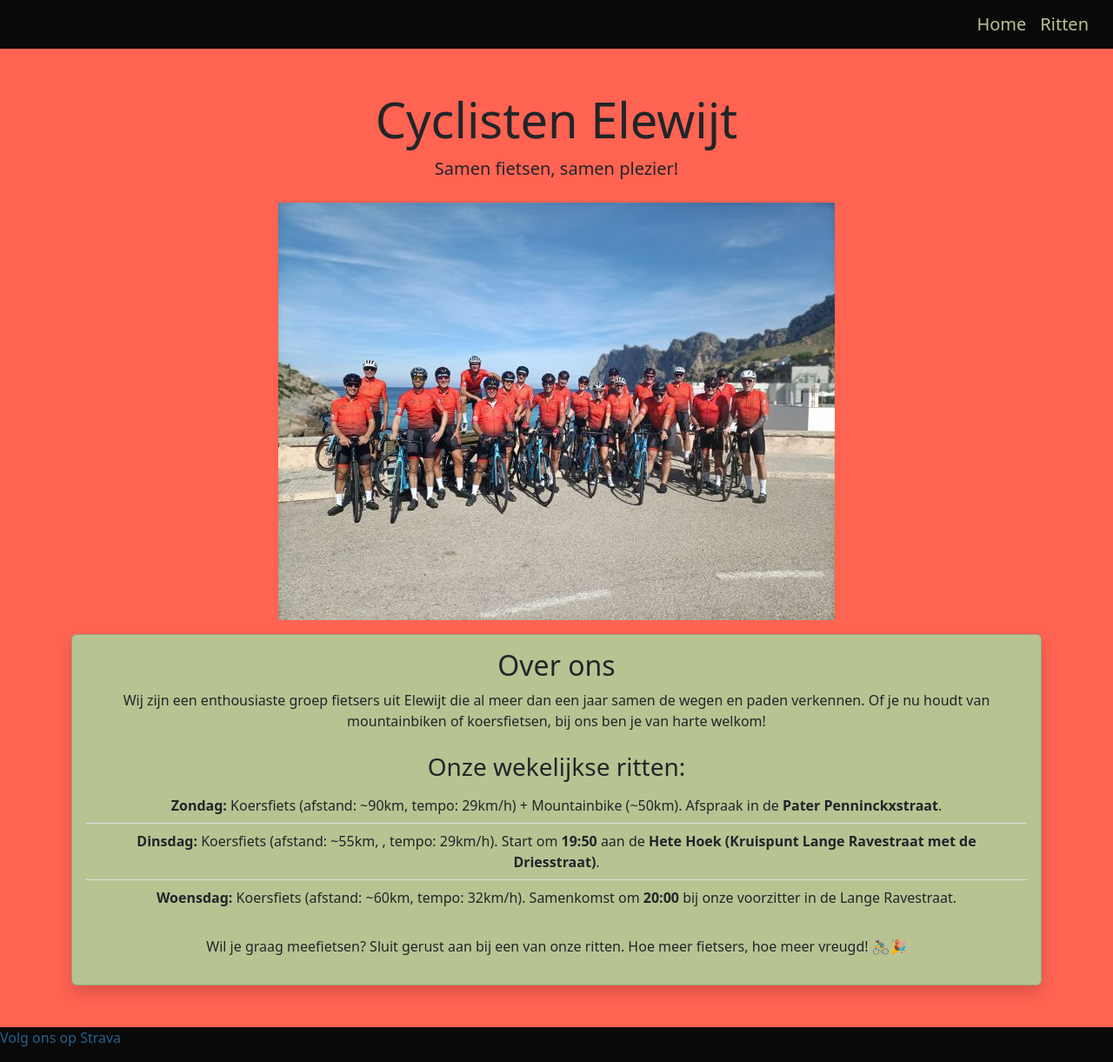
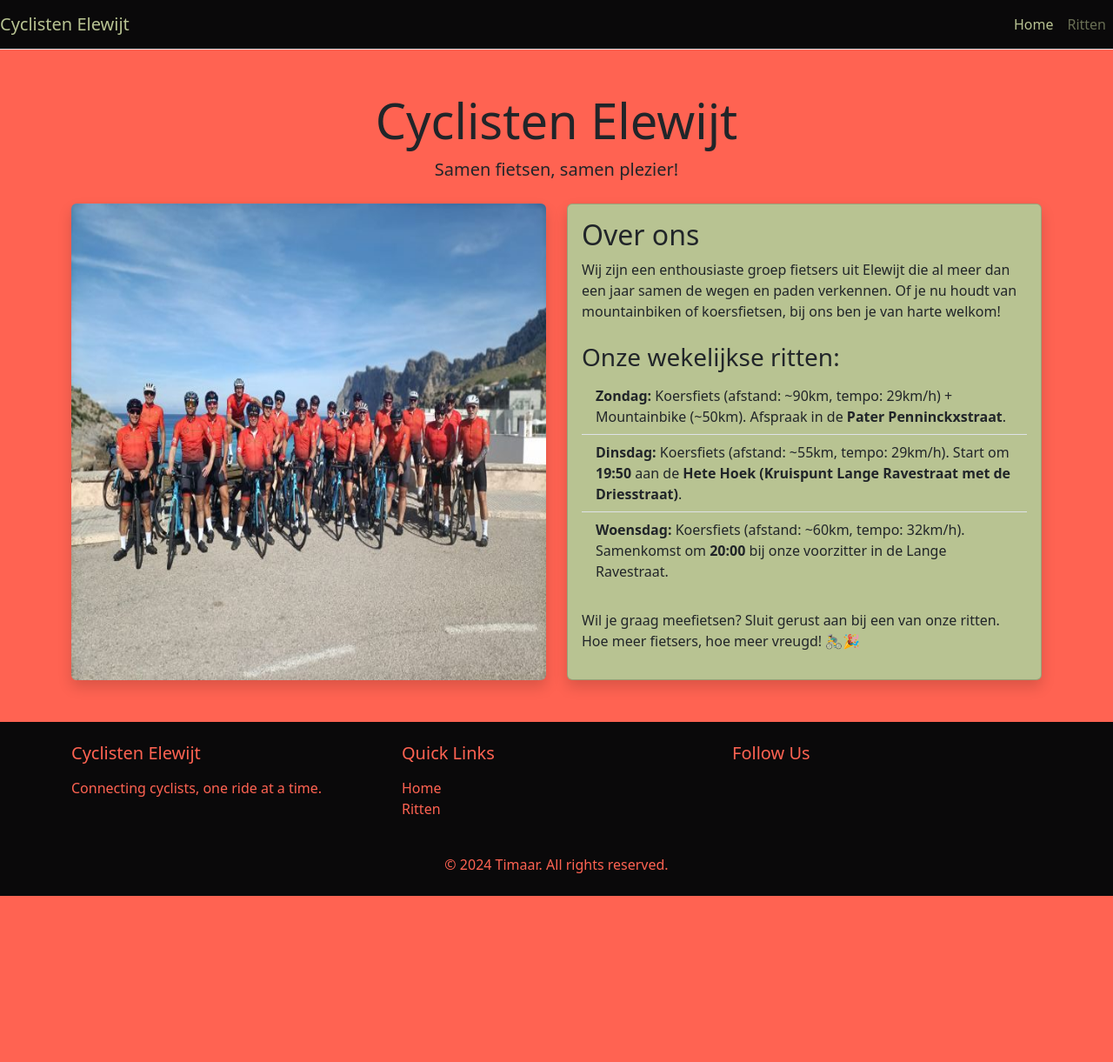
Before and after one commit to timaar/CyclistenElewijt, an Angular app: page / in a window 1280 px wide. Shown: the whole page at 87% size. After the commit the page ends 1030 px from the top, so only its background shows below. Built offline with nearby package versions, Linux system fonts and the light colour scheme.

Commit message:
feat() navbar routing

```diff
--- a/src/app/app.routes.ts
+++ b/src/app/app.routes.ts
@@ -1,4 +1,4 @@
-import { Routes } from '@angular/router';
+import {Routes} from '@angular/router';
 import {RittenComponent} from './ritten/ritten.component';
 import {HomeComponent} from './home/home.component';
 
--- a/src/app/footer/footer.component.html
+++ b/src/app/footer/footer.component.html
@@ -1,3 +1,42 @@
-<div class="nav bg-dark ">
-    <p class="text-secondary">Volg ons op Strava</p>
-</div>
+<footer class="bg-dark text-light py-4">
+  <div class="container">
+    <div class="row">
+      <!-- Branding -->
+      <div class="col-md-4">
+        <h5 class="mb-3">Cyclisten Elewijt</h5>
+        <p>Connecting cyclists, one ride at a time.</p>
+      </div>
+
+      <!-- Navigation Links -->
+      <div class="col-md-4">
+        <h5 class="mb-3">Quick Links</h5>
+        <ul class="list-unstyled">
+          <li><a href="/" class="text-light text-decoration-none">Home</a></li>
+          <li><a href="/ritten" class="text-light text-decoration-none">Ritten</a></li>
+        </ul>
+      </div>
+
+      <!-- Social Media -->
+      <div class="col-md-4">
+        <h5 class="mb-3">Follow Us</h5>
+        <div class="d-flex">
+          <a href="#" class="text-light me-3">
+            <i class="bi bi-facebook"></i>
+          </a>
+          <a href="#" class="text-light me-3">
+            <i class="bi bi-twitter"></i>
+          </a>
+          <a href="#" class="text-light me-3">
+            <i class="bi bi-instagram"></i>
+          </a>
+        </div>
+      </div>
+
+    </div>
+
+    <!-- Copyright -->
+    <div class="text-center mt-4">
+      <p class="mb-0">&copy; 2024 Timaar. All rights reserved.</p>
+    </div>
+  </div>
+</footer>
--- a/src/app/home/home.component.html
+++ b/src/app/home/home.component.html
@@ -1,14 +1,23 @@
 <div class="container-fluid">
-  <div class="container my-5  text-center">
+  <div class="container my-5">
+    <!-- Title and Subtitle -->
     <div class="text-center mb-4">
       <h1 class="display-4">Cyclisten Elewijt</h1>
       <p class="lead">Samen fietsen, samen plezier!</p>
     </div>
 
-    <div style="margin-bottom: 1em;"><img src="images/cyclistenweb.jpg" alt="A description of the image" class="img-fluid">
+    <!-- Two-column layout -->
+    <div class="row align-items-stretch">
+      <!-- Left column: Image -->
+      <div class="col-md-6 d-flex">
+        <img src="images/cyclistenweb.jpg"
+             alt="A description of the image"
+             class="img-fluid rounded shadow mx-auto">
       </div>
 
-    <div class="card shadow">
+      <!-- Right column: Card with "Over ons" -->
+      <div class="col-md-6 d-flex">
+        <div class="card shadow flex-fill">
           <div class="card-body">
             <h2 class="card-title">Over ons</h2>
             <p class="card-text">
@@ -16,9 +25,15 @@
             </p>
             <h3 class="mt-4">Onze wekelijkse ritten:</h3>
             <ul class="list-group list-group-flush">
-          <li class="list-group-item"><strong>Zondag: </strong> Koersfiets (afstand: ~90km, tempo: 29km/h) + Mountainbike (~50km). Afspraak in de <strong>Pater Penninckxstraat</strong>.</li>
-          <li class="list-group-item"><strong>Dinsdag:</strong> Koersfiets (afstand: ~55km, , tempo: 29km/h). Start om <strong>19:50</strong> aan de <strong>Hete Hoek (Kruispunt Lange Ravestraat met de Driesstraat)</strong>.</li>
-          <li class="list-group-item"><strong>Woensdag:</strong> Koersfiets (afstand: ~60km, tempo: 32km/h). Samenkomst om <strong>20:00</strong> bij onze voorzitter in de Lange Ravestraat.</li>
+              <li class="list-group-item">
+                <strong>Zondag:</strong> Koersfiets (afstand: ~90km, tempo: 29km/h) + Mountainbike (~50km). Afspraak in de <strong>Pater Penninckxstraat</strong>.
+              </li>
+              <li class="list-group-item">
+                <strong>Dinsdag:</strong> Koersfiets (afstand: ~55km, tempo: 29km/h). Start om <strong>19:50</strong> aan de <strong>Hete Hoek (Kruispunt Lange Ravestraat met de Driesstraat)</strong>.
+              </li>
+              <li class="list-group-item">
+                <strong>Woensdag:</strong> Koersfiets (afstand: ~60km, tempo: 32km/h). Samenkomst om <strong>20:00</strong> bij onze voorzitter in de Lange Ravestraat.
+              </li>
             </ul>
             <p class="mt-4">
               Wil je graag meefietsen? Sluit gerust aan bij een van onze ritten. Hoe meer fietsers, hoe meer vreugd! 🚴‍♂️🎉
@@ -27,3 +42,5 @@
         </div>
       </div>
     </div>
+  </div>
+</div>
--- a/src/app/navbar/navbar.component.html
+++ b/src/app/navbar/navbar.component.html
@@ -1,6 +1,19 @@
-<nav class="navbar navbar-expand-lg navbar-dark bg-dark">
-  <div class="container-fluid justify-content-end">
-    <a class="navbar-brand" routerLink="/">Home</a>
-    <a class="navbar-brand" routerLink="/ritten">Ritten</a>
-  </div>
+<nav class="navbar navbar-dark bg-dark border-bottom sticky-top">
+
+  <!-- Branding -->
+  <a class="navbar-brand" href="#">Cyclisten Elewijt</a>
+
+  <!-- Navigation links -->
+  <ul class="navbar-nav d-flex flex-row">
+    <li class="nav-item mx-2">
+      <a class="nav-link"
+         routerLink="/"
+         routerLinkActive="active"
+         [routerLinkActiveOptions]="{ exact: true }"
+      >Home</a>
+    </li>
+    <li class="nav-item mx-2">
+      <a class="nav-link" routerLink="/ritten" routerLinkActive="active">Ritten</a>
+    </li>
+  </ul>
 </nav>
--- a/src/app/navbar/navbar.component.ts
+++ b/src/app/navbar/navbar.component.ts
@@ -1,11 +1,12 @@
 import {Component, EventEmitter, Output} from '@angular/core';
-import {RouterLink} from '@angular/router';
+import {RouterLink, RouterLinkActive} from '@angular/router';
 
 @Component({
   selector: 'app-navbar',
   standalone: true,
   imports: [
-    RouterLink
+    RouterLink,
+    RouterLinkActive
   ],
   templateUrl: './navbar.component.html',
   styleUrl: './navbar.component.scss'
```
Lines whose indentation alone changed are shown as unchanged.
